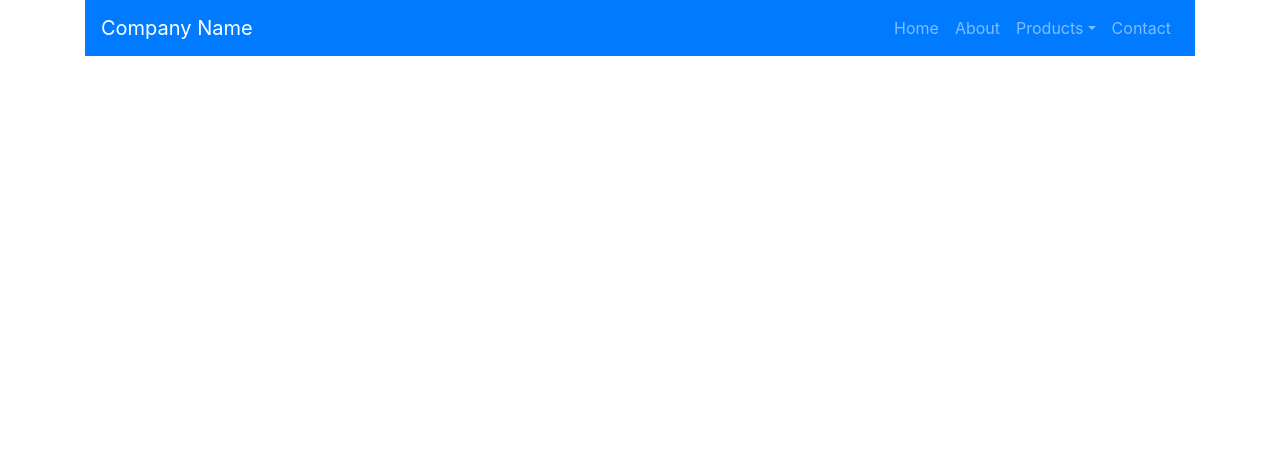
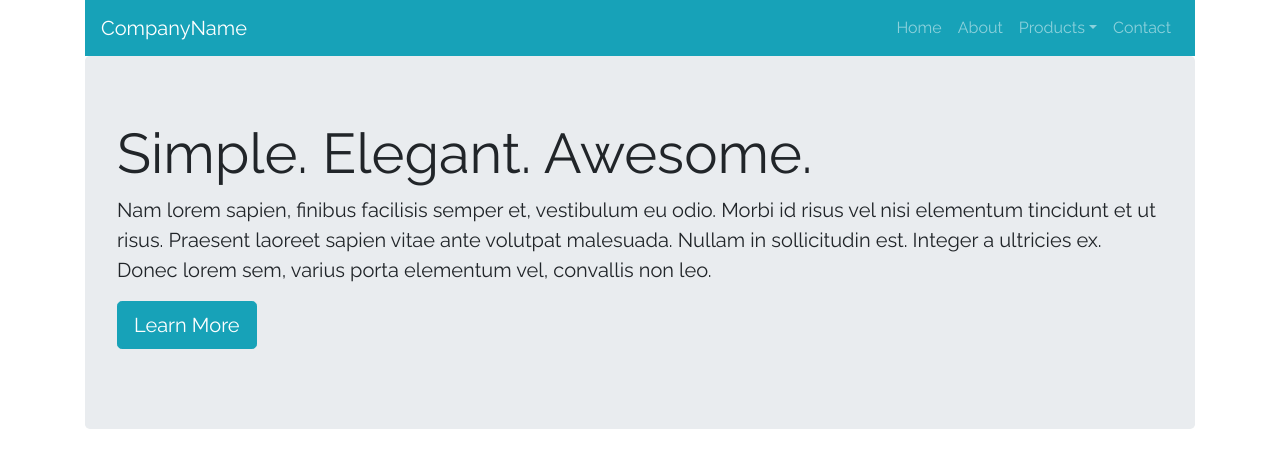
Before and after one commit to taylorafox1/bootstrap4practice, a website: page src/index.html in a window 1280 px wide. Drawn offline with Linux system fonts and the light colour scheme.

Commit message:
added jumbotron

```diff
--- a/src/css/styles.css
+++ b/src/css/styles.css
@@ -0,0 +1,3 @@
+body {
+  font-family: 'raleway', serif;
+}
--- a/src/index.html
+++ b/src/index.html
@@ -13,8 +13,13 @@
     <body>
 
 			<div class="container">
-            <nav class="navbar navbar-expand-lg navbar-dark bg-primary">
-                <a href="#" class="navbar-brand">Company Name</a>
+				<nav class="navbar navbar-expand-lg navbar-dark  bg-info">
+					<a href="#" class="navbar-brand">CompanyName</a>
+
+					<button class="navbar-toggler" type="button" data-toggle="collapse" data-target="#navbarSupportedContent">
+						<span class="navbar-toggler-icon"></span>
+					</button>
+
 					<div class="collapse navbar-collapse" id="navbarSupportedContent">
 						<ul class="navbar-nav ml-auto">
 							<li class="nav-item">
@@ -23,8 +28,8 @@
 							<li class="nav-item">
 								<a href="#" class="nav-link">About</a>
 							</li>
-                            <li class="nav-item">
-                                <a href="#" class="nav-link dropdown-toggle" id="navbarDropdown">Products</a>
+							<li class="nav-item dropdown">
+								<a href="#" class="nav-link dropdown-toggle" id="navbarDropdown" data-toggle='dropdown'>Products</a>
 								<div class="dropdown-menu">
 									<a href="#" class="dropdown-item">Product 1</a>
 									<a href="#" class="dropdown-item">Product 2</a>
@@ -38,6 +43,15 @@
 						</ul>
 					</div>
 				</nav>
+
+				<div class="jumbotron">
+					<h1 class="display-4">Simple. Elegant. Awesome.</h1>
+					<p class="lead">Nam lorem sapien, finibus facilisis semper et, vestibulum eu odio. Morbi id risus vel nisi elementum tincidunt et ut risus. Praesent laoreet sapien vitae ante volutpat malesuada. Nullam in sollicitudin est. Integer a ultricies ex. Donec lorem sem, varius porta elementum vel, convallis non leo.</p>
+
+					<p class="lead">
+						<a href="#" class="btn btn-info btn-lg">Learn More</a>
+					</p>
+				</div>
 			</div>
 
 
```
Lines whose indentation alone changed are shown as unchanged.
